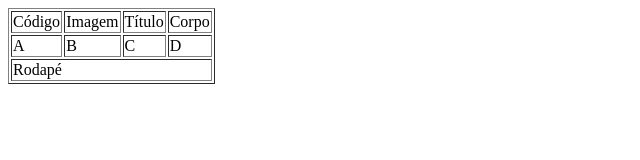
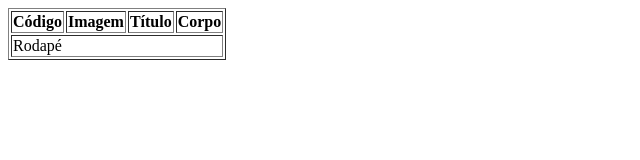
Before and after one commit to augustotognetti/projeto_blog, a plain HTML site: page index.html in a window 1280 px wide. Shown: the whole page, without its empty margins (0-640 px from the left). Drawn offline with Linux system fonts and the light colour scheme.

Commit message:
js 2.0 - adicionado a funcao postagem

```diff
--- a/index.html
+++ b/index.html
@@ -5,7 +5,7 @@
     <meta http-equiv="X-UA-Compatible" content="IE=edge">
     <meta name="viewport" content="width=device-width, initial-scale=1.0">
     <link rel="stylesheet" href="css/style.css">
-    <script src="js/funcoes.js"></script>
+    <script src="js/funcoes.js" type="text/javascript"></script>
     <title>Projeto Blog</title>
 </head>
 <body>
@@ -13,44 +13,25 @@
     <table border="1">
         <thead>
             <tr>
-                <td>
+                <th>
                     Código
-                </td>
-
-                <td>
+                </th>
+                <th>
                     Imagem
-                </td>
-
-                <td>
+                </th>
+                <th>
                     Título
-                </td>
-
-                <td>
+                </th>
+                <th>
                     Corpo
-                </td>
+                </th>
             </tr>
         </thead>
-
         <tbody>
-            <tr>
-                <td>
-                    A
-                </td>
-
-                <td>
-                    B
-                </td>
-
-                <td>
-                    C
-                </td>
-
-                <td>
-                    D
-                </td>
-            </tr>
+            <script>
+                funcaoConteudo();
+            </script>
         </tbody>
-
         <tfoot>
             <tr>
                 <td colspan="4">
@@ -58,7 +39,6 @@
                 </td>
             </tr>
         </tfoot>
-
     </table>
 
 </body>
```
